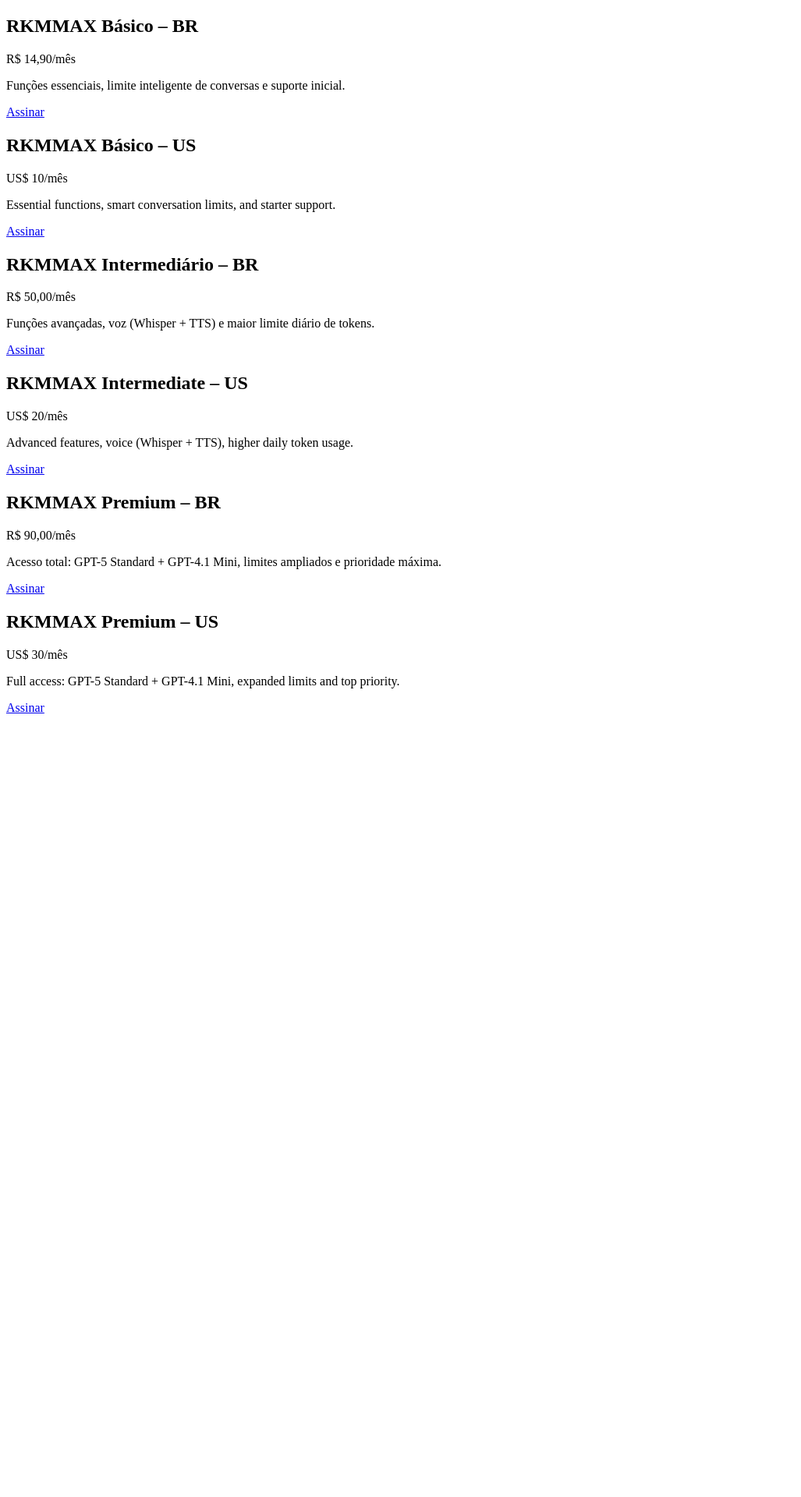
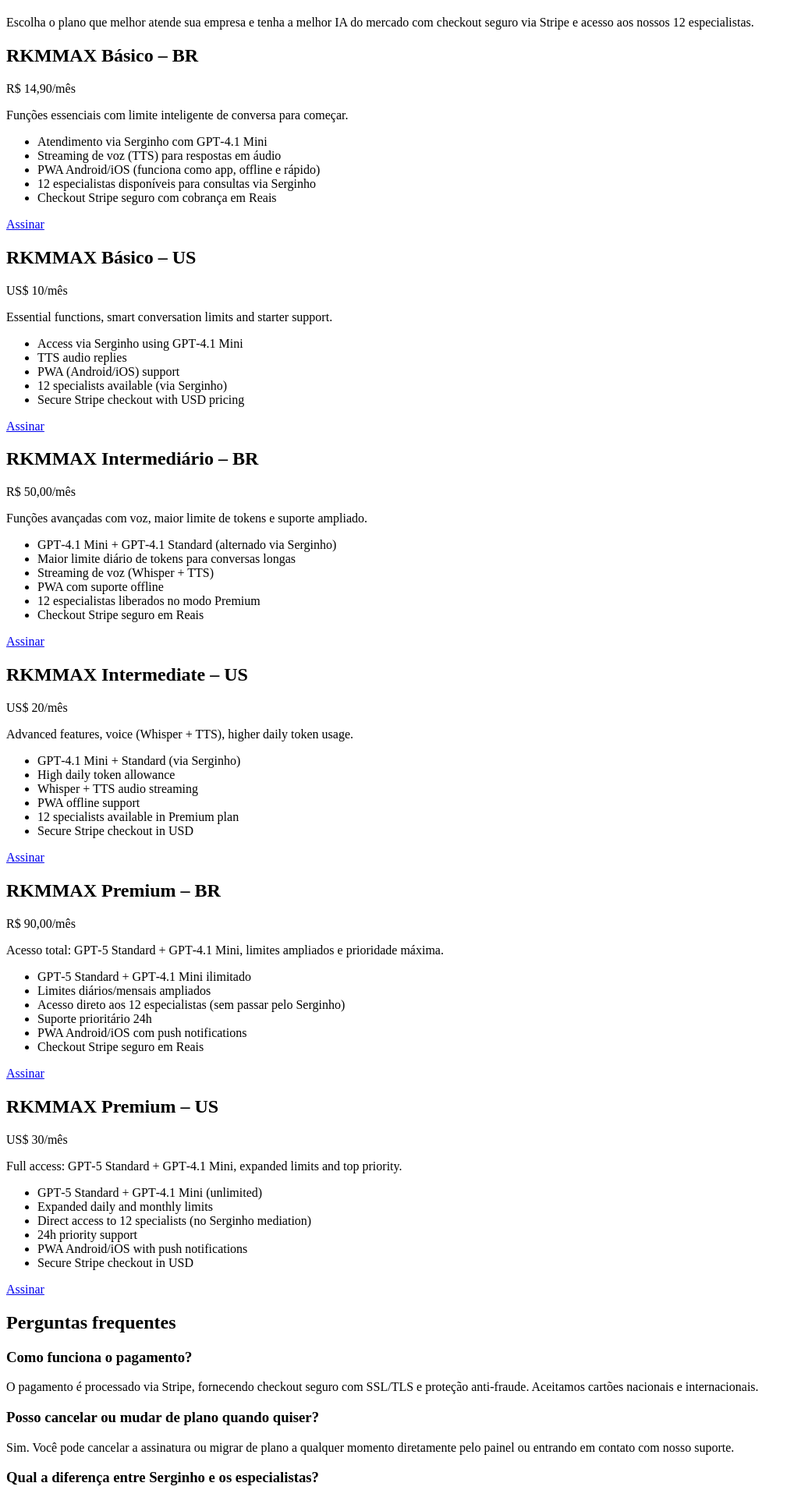
Before and after one commit to kizirianmax/Rkmmax-app, a React (Create React App) app: page /pricing in a window 1280 px wide. Shown: the part 60-1980 px from the top of the page at 78% size, without its empty margins (0-1027 px from the left). Before the commit the page ends 985 px from the top, so only its background shows below. Built offline with nearby package versions, Linux system fonts and the light colour scheme.

Commit message:
Update Pricing.jsx

```diff
--- a/src/pages/Pricing.jsx
+++ b/src/pages/Pricing.jsx
@@ -1,74 +1,175 @@
-// src/pages/Pricing.jsx
 import React from "react";
 
+// Lista de planos (BR e US) com recursos detalhados
 const PLANS = [
   {
     name: "RKMMAX Básico – BR",
-    price: "R$ 14,90/mês",
+    price: "R$ 14,90/mês",
     link: "https://buy.stripe.com/14A00jd7pe6h681Bvn3oA08",
-    description: "Funções essenciais, limite inteligente de conversas e suporte inicial."
+    description:
+      "Funções essenciais com limite inteligente de conversa para começar.",
+    features: [
+      "Atendimento via Serginho com GPT‑4.1 Mini",
+      "Streaming de voz (TTS) para respostas em áudio",
+      "PWA Android/iOS (funciona como app, offline e rápido)",
+      "12 especialistas disponíveis para consultas via Serginho",
+      "Checkout Stripe seguro com cobrança em Reais"
+    ]
   },
   {
     name: "RKMMAX Básico – US",
-    price: "US$ 10/mês",
+    price: "US$ 10/mês",
     link: "https://buy.stripe.com/00w14naZh0fR1S51UN3oA09",
-    description: "Essential functions, smart conversation limits, and starter support."
+    description: "Essential functions, smart conversation limits and starter support.",
+    features: [
+      "Access via Serginho using GPT‑4.1 Mini",
+      "TTS audio replies",
+      "PWA (Android/iOS) support",
+      "12 specialists available (via Serginho)",
+      "Secure Stripe checkout with USD pricing"
+    ]
   },
   {
     name: "RKMMAX Intermediário – BR",
-    price: "R$ 50,00/mês",
+    price: "R$ 50,00/mês",
     link: "https://buy.stripe.com/7sY14nffxfaL2W9dDv3oA0a",
-    description: "Funções avançadas, voz (Whisper + TTS) e maior limite diário de tokens."
+    description:
+      "Funções avançadas com voz, maior limite de tokens e suporte ampliado.",
+    features: [
+      "GPT‑4.1 Mini + GPT‑4.1 Standard (alternado via Serginho)",
+      "Maior limite diário de tokens para conversas longas",
+      "Streaming de voz (Whisper + TTS)",
+      "PWA com suporte offline",
+      "12 especialistas liberados no modo Premium",
+      "Checkout Stripe seguro em Reais"
+    ]
   },
   {
     name: "RKMMAX Intermediate – US",
-    price: "US$ 20/mês",
+    price: "US$ 20/mês",
     link: "https://buy.stripe.com/5kQ7sL4AtauV9kx2YR3oA0d",
-    description: "Advanced features, voice (Whisper + TTS), higher daily token usage."
+    description:
+      "Advanced features, voice (Whisper + TTS), higher daily token usage.",
+    features: [
+      "GPT‑4.1 Mini + Standard (via Serginho)",
+      "High daily token allowance",
+      "Whisper + TTS audio streaming",
+      "PWA offline support",
+      "12 specialists available in Premium plan",
+      "Secure Stripe checkout in USD"
+    ]
   },
   {
     name: "RKMMAX Premium – BR",
-    price: "R$ 90,00/mês",
+    price: "R$ 90,00/mês",
     link: "https://buy.stripe.com/00w6oHazhfalcwJcZT30A0c",
-    description: "Acesso total: GPT-5 Standard + GPT-4.1 Mini, limites ampliados e prioridade máxima."
+    description:
+      "Acesso total: GPT‑5 Standard + GPT‑4.1 Mini, limites ampliados e prioridade máxima.",
+    features: [
+      "GPT‑5 Standard + GPT‑4.1 Mini ilimitado",
+      "Limites diários/mensais ampliados",
+      "Acesso direto aos 12 especialistas (sem passar pelo Serginho)",
+      "Suporte prioritário 24h",
+      "PWA Android/iOS com push notifications",
+      "Checkout Stripe seguro em Reais"
+    ]
   },
   {
     name: "RKMMAX Premium – US",
-    price: "US$ 30/mês",
-    link: "https://buy.stripe.com/5kQaEXfFx4w71559nf30Ae",
-    description: "Full access: GPT-5 Standard + GPT-4.1 Mini, expanded limits and top priority."
+    price: "US$ 30/mês",
+    link: "https://buy.stripe.com/5kQaEXfFx4w71559mK3oA0e",
+    description:
+      "Full access: GPT‑5 Standard + GPT‑4.1 Mini, expanded limits and top priority.",
+    features: [
+      "GPT‑5 Standard + GPT‑4.1 Mini (unlimited)",
+      "Expanded daily and monthly limits",
+      "Direct access to 12 specialists (no Serginho mediation)",
+      "24h priority support",
+      "PWA Android/iOS with push notifications",
+      "Secure Stripe checkout in USD"
+    ]
+  }
+];
+
+// Perguntas frequentes em português
+const FAQS = [
+  {
+    question: "Como funciona o pagamento?",
+    answer:
+      "O pagamento é processado via Stripe, fornecendo checkout seguro com SSL/TLS e proteção anti-fraude. Aceitamos cartões nacionais e internacionais."
+  },
+  {
+    question: "Posso cancelar ou mudar de plano quando quiser?",
+    answer:
+      "Sim. Você pode cancelar a assinatura ou migrar de plano a qualquer momento diretamente pelo painel ou entrando em contato com nosso suporte."
+  },
+  {
+    question: "Qual a diferença entre Serginho e os especialistas?",
+    answer:
+      "Serginho é o orquestrador geral, que coordena as interações. Os especialistas são agentes focados em áreas específicas, liberados completamente apenas no plano Premium."
+  },
+  {
+    question: "O que é PWA e por que isso importa?",
+    answer:
+      "PWA (Progressive Web App) permite que você use o RKMMAX como um aplicativo nativo no seu dispositivo, com carregamento rápido, funcionamento offline e notificações push."
+  },
+  {
+    question: "Quais modelos de IA estão disponíveis?",
+    answer:
+      "Dependendo do plano, você terá acesso ao GPT‑4.1 Mini, GPT‑4.1 Standard ou GPT‑5 Standard, além de capacidades de voz (Whisper + TTS)."
   }
 ];
 
 export default function Pricing() {
   return (
-    <div className="min-h-screen bg-gray-950 text-white flex flex-col items-center p-8">
-      <h1 className="text-4xl font-bold mb-8 text-cyan-400">Planos RKMMAX</h1>
-      <div className="grid grid-cols-1 md:grid-cols-2 lg:grid-cols-3 gap-8 w-full max-w-6xl">
-        {PLANS.map((plan, index) => {
+    <main className="min-h-screen bg-white text-gray-900 px-4 py-12">
+      <div className="max-w-6xl mx-auto">
+        <h1 className="text-4xl font-extrabold mb-4 text-center">
+          Planos RKMMAX
+        </h1>
+        <p className="text-lg text-center mb-12">
+          Escolha o plano que melhor atende sua empresa e tenha a melhor IA do
+          mercado com checkout seguro via Stripe e acesso aos nossos 12
+          especialistas.
+        </p>
+
+        {/* Cards de planos */}
+        <div className="grid grid-cols-1 md:grid-cols-2 lg:grid-cols-3 gap-8">
+          {PLANS.map((plan, idx) => {
             const enabled = Boolean(plan.link && plan.link.startsWith("http"));
             return (
               <div
-              key={index}
-              className="bg-gray-900 border border-cyan-500 rounded-2xl shadow-lg p-6 flex flex-col items-center"
+                key={idx}
+                className="border rounded-2xl shadow-lg p-6 flex flex-col"
               >
                 <h2 className="text-2xl font-semibold mb-2">{plan.name}</h2>
-              <p className="text-lg text-cyan-300 mb-4">{plan.price}</p>
-              <p className="text-sm text-gray-300 text-center mb-6">{plan.description}</p>
+                <p className="text-lg text-cyan-600 font-semibold mb-2">
+                  {plan.price}
+                </p>
+                <p className="text-sm text-gray-600 mb-4">
+                  {plan.description}
+                </p>
+                <ul className="list-disc pl-5 mb-6 space-y-2 text-gray-700">
+                  {plan.features.map((feature, i) => (
+                    <li key={i}>{feature}</li>
+                  ))}
+                </ul>
                 {enabled ? (
                   <a
                     href={plan.link}
                     target="_blank"
                     rel="noopener noreferrer"
-                  className="px-6 py-2 bg-cyan-500 text-black font-bold rounded-xl hover:bg-cyan-400 transition"
+                    className="mt-auto inline-block w-full text-center bg-cyan-500 hover:bg-cyan-600 transition text-white font-bold py-2 px-4 rounded-xl"
                   >
                     Assinar
                   </a>
                 ) : (
                   <button
                     disabled
-                  className="px-6 py-2 bg-gray-600 text-gray-300 font-bold rounded-xl cursor-not-allowed"
-                  onClick={() => alert("Link de pagamento ainda não configurado.")}
+                    className="mt-auto inline-block w-full text-center bg-gray-300 text-gray-600 font-bold py-2 px-4 rounded-xl cursor-not-allowed"
+                    onClick={() =>
+                      alert("Link de pagamento ainda não configurado.")
+                    }
                   >
                     Indisponível
                   </button>
@@ -77,6 +178,22 @@
             );
           })}
         </div>
+
+        {/* FAQ */}
+        <section className="mt-16">
+          <h2 className="text-3xl font-bold mb-6 text-center">
+            Perguntas frequentes
+          </h2>
+          <div className="space-y-4 max-w-4xl mx-auto">
+            {FAQS.map((faq, i) => (
+              <div key={i} className="border-b pb-4">
+                <h3 className="font-semibold text-lg mb-1">{faq.question}</h3>
+                <p className="text-gray-700">{faq.answer}</p>
               </div>
+            ))}
+          </div>
+        </section>
+      </div>
+    </main>
   );
 }
```
Lines whose indentation alone changed are shown as unchanged.
